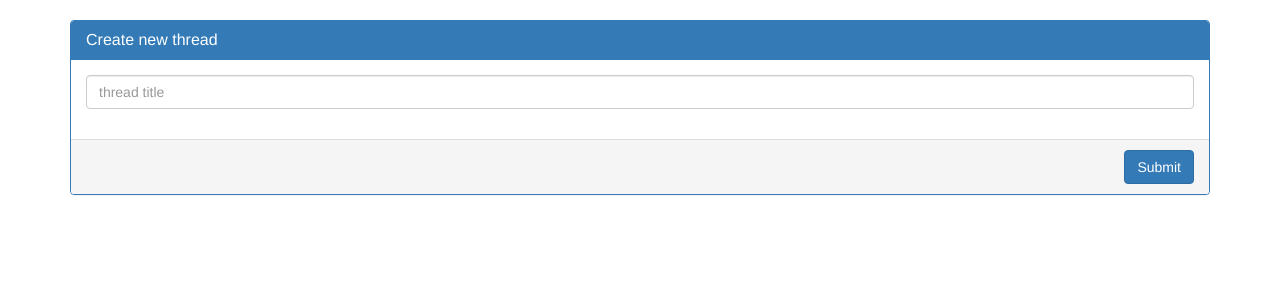
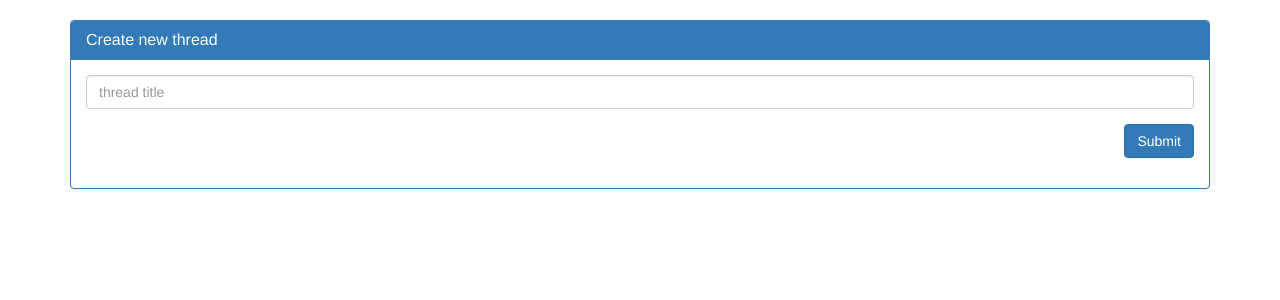
Before and after one commit to DecentLabs/sneakynet, a Flask app: template templates/new_thread.html in a window 1280 px wide. Shown: the part 52-352 px from the top of the page. Run offline with Flask 2, Linux system fonts and the light colour scheme; the template is opened without the code that fills it, so the values that code supplies are empty; some libraries are stand-ins or nearby versions.

Commit message:
Fix form buttons outside of <form>

```diff
--- a/templates/new_thread.html
+++ b/templates/new_thread.html
@@ -15,10 +15,10 @@
                   <div style="color: red">{{ err }}</div>
               {% endfor %}
             </div>
+            <div class="form-group text-right">
+              <input type="submit" class="btn btn-primary">
+            </div>
         </form>
-      </div>
-      <div class="panel-footer text-right">
-        <input type="submit" class="btn btn-primary">
       </div>
     </div>
 {% endblock %}
--- a/templates/thread.html
+++ b/templates/thread.html
@@ -7,7 +7,7 @@
     <div class="thread-header">
         <h2>{{ thread.title }}</h2>
         <div class="thread-header-author">{{ thread.author_username }}</div>
-        <a href={{ url_for("new_message", thread_id = thread.id)}}>New message</a>
+        <a href={{ url_for("new_message", thread_id = thread.id)}} class="btn btn-primary">New message</a>
     </div>
     <hr>
     {% for toplevel_message in messages %}
```
Also changed, not shown: templates/new_message.html (+4 -3 lines).
